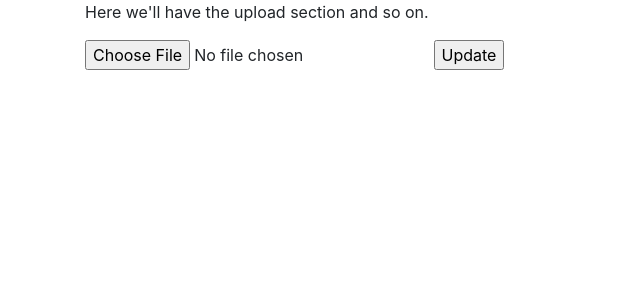
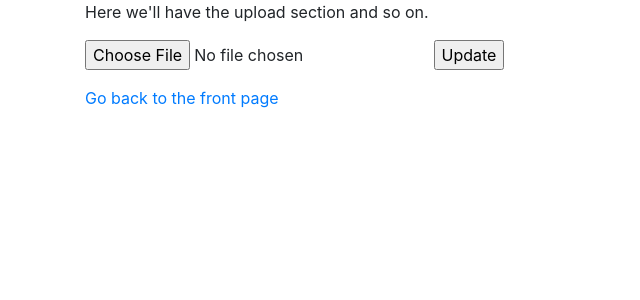
Before and after one commit to petterbejo/storage-app, a Flask app: page /bulk_update in a window 1280 px wide. Shown: the top 300 px of the page, without its empty margins (0-640 px from the left). Run offline with Flask 2, Linux system fonts and the light colour scheme; some libraries are stand-ins or nearby versions.

Commit message:
Make front page and bulk update page link to each other

```diff
--- a/webapp/templates/bulkupdate.html
+++ b/webapp/templates/bulkupdate.html
@@ -10,6 +10,7 @@
       <input type=submit value=Update>
     </form>
 
-
+<p></p>
+<p><a href="{{ url_for('index') }}">Go back to the front page</a> </p>
 
 {% endblock %}
--- a/webapp/templates/frontpage.html
+++ b/webapp/templates/frontpage.html
@@ -3,6 +3,7 @@
 {% block content %}
     <h1>{% block title %} What's in storage?{% endblock %}</h1>
     <p><a href="{{ url_for('category_view') }}">View items according to category</a> </p>
+    <p><a href="{{ url_for('bulk_update') }}">Make a bulk update with a CSV file</a> </p>
     <table style="width:100%">
     {% for item in storage %}
             <tr>
```
